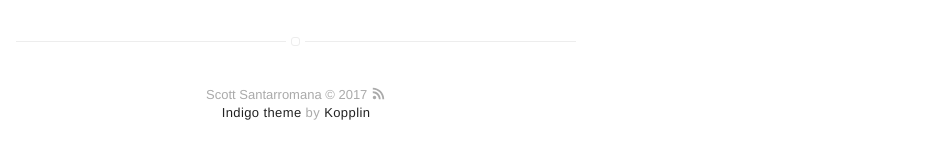
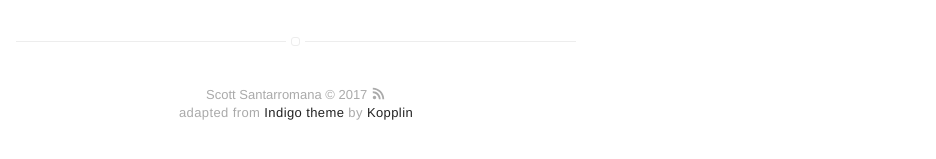
Before and after one commit to scosant/scosant.github.io, a Jekyll site: the page built from FAQ.md, in a window 1280 px wide. Shown: the part 386-545 px from the top of the page, without its empty margins (344-1280 px from the left). Built offline with Jekyll 4.4.1, drawn with Linux system fonts in a browser that asks for light colours; our own code applies the rules of GitHub Pages for plain Markdown files.

Commit message:
Updated attribution

```diff
--- a/_includes/footer.html
+++ b/_includes/footer.html
@@ -2,6 +2,6 @@
     {{ site.name }} © {{ site.time | date: '%Y' }} <a class="link" href="{{ site.url }}/feed.xml" target="_blank"><svg class="icon icon-rss"><use xlink:href="#icon-rss"></use></svg></a>
 
     <p class="extra">
-        <a class="link" href="https://github.com/sergiokopplin/indigo">Indigo theme</a> by <a class="link" href="http://koppl.in">Kopplin</a>
+        adapted from <a class="link" href="https://github.com/sergiokopplin/indigo">Indigo theme</a> by <a class="link" href="http://koppl.in">Kopplin</a>
     </p>
 </footer>
```
